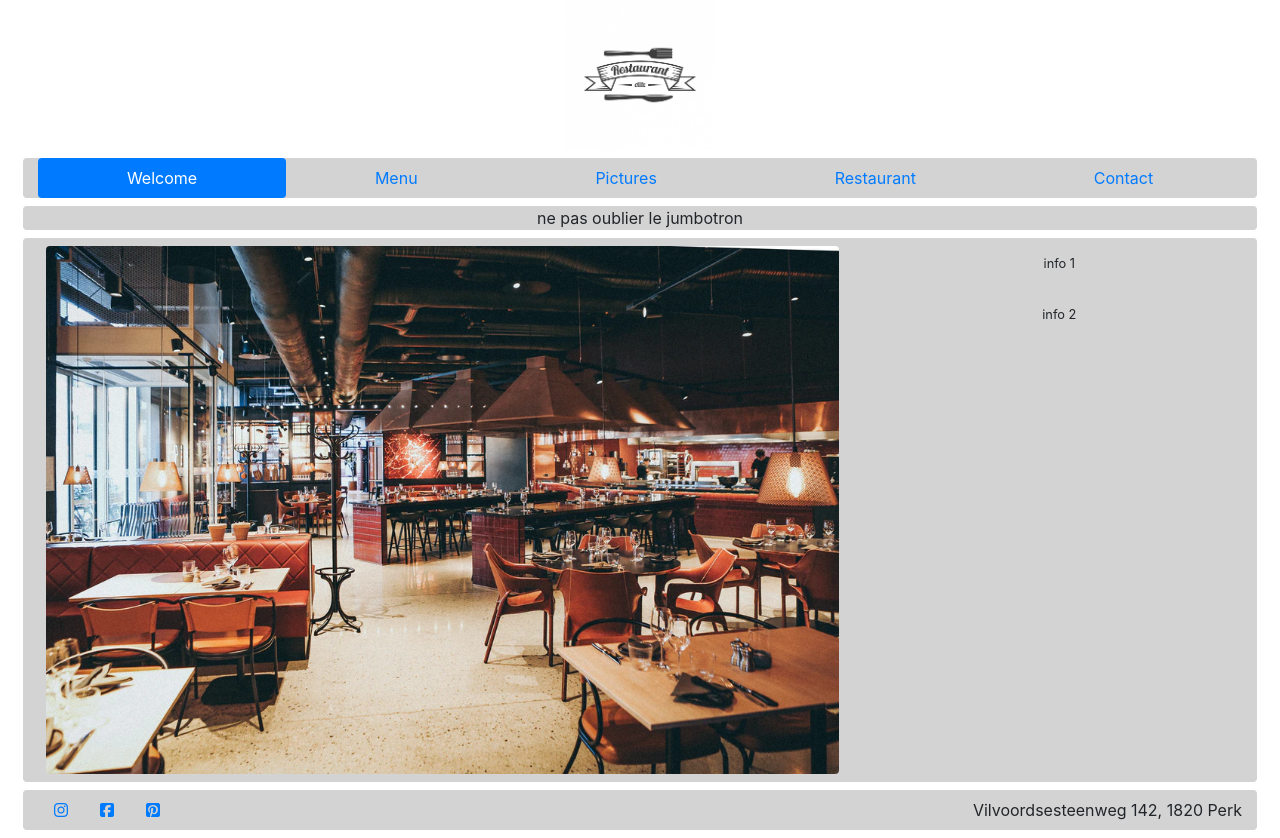
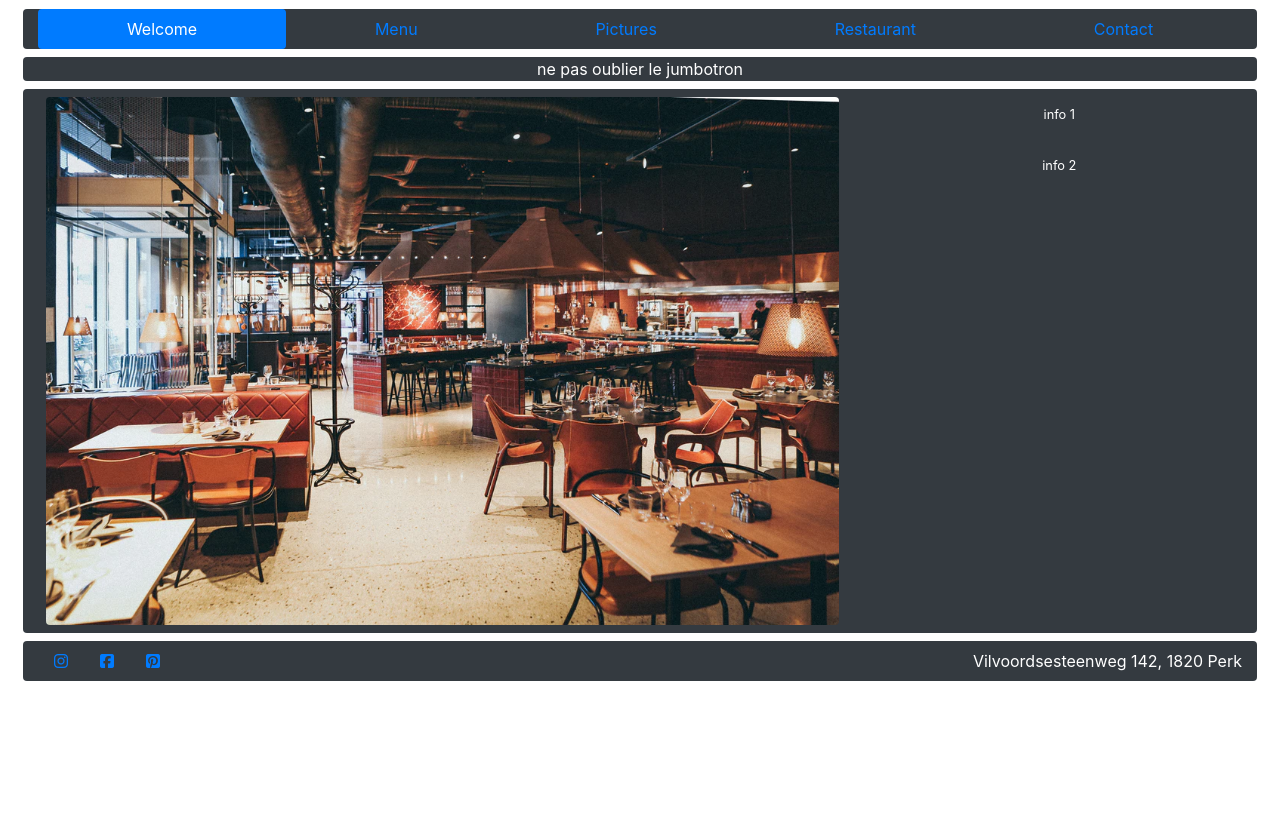
Before and after one commit to Doomsmash/restaurant-css-framework, a plain HTML site: page index.html in a window 1280 px wide. After the commit the page ends 800 px from the top, so only its background shows below. Drawn offline with nearby package versions, Linux system fonts and the light colour scheme.

Commit message:
color changing

```diff
--- a/index.html
+++ b/index.html
@@ -16,10 +16,9 @@
     <section class="container-fluid ">
         <header class="row">
             <picture class="col">
-                <img src="Logo.jpg" class="rounded mx-auto d-block" alt="Responsive image">
             </picture>
         </header>
-        <header class="row rounded mx-2 my-2 navigation">
+        <header class="row rounded mx-2 my-2 navigation bg-dark">
             <section class="col">
             <ul class="nav nav-pills nav-fill">
                 <li class="nav-item">
@@ -50,10 +49,10 @@
             </ul>
             </section>
         </header>
-        <main class="row mx-2 my-2 rounded d-flex align-items-center justify-content-center">
+        <main class="row mx-2 my-2 rounded d-flex align-items-center justify-content-center bg-dark text-white">
             ne pas oublier le jumbotron
         </main>
-        <main class="row mx-2 my-2 rounded">
+        <main class="row mx-2 my-2 rounded bg-dark text-white">
             <picture class="col-sm col-md-8 mx-2 my-2">
                 <img src="Salle_2.webp" class="img-fluid d-block rounded">
             </picture>
@@ -74,7 +73,7 @@
                 </section>
             </aside>
         </main>
-        <footer class="row mx-2 my-2 rounded">
+        <footer class="row mx-2 my-2 rounded bg-dark text-white">
             <section class="col">
                 <ul class="nav">
                     <a class="nav-link" href="#">
```
Also changed, not shown: Menu.html (+3 -4 lines).
